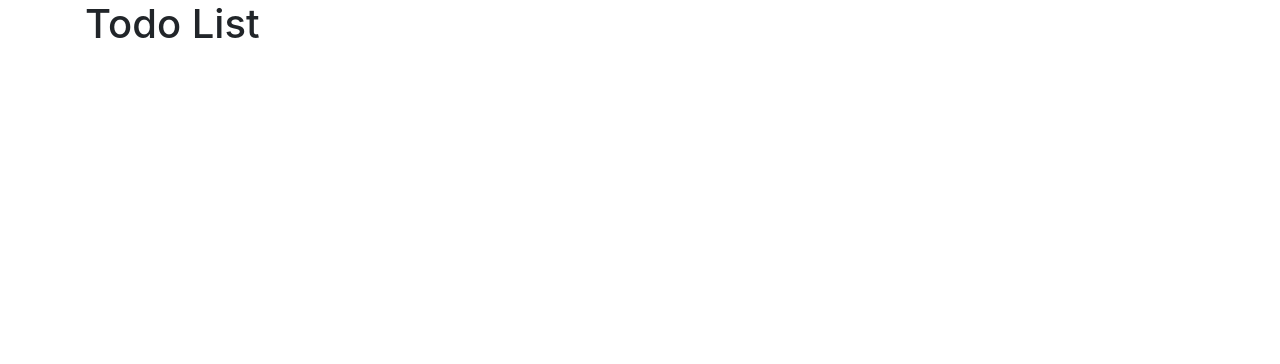
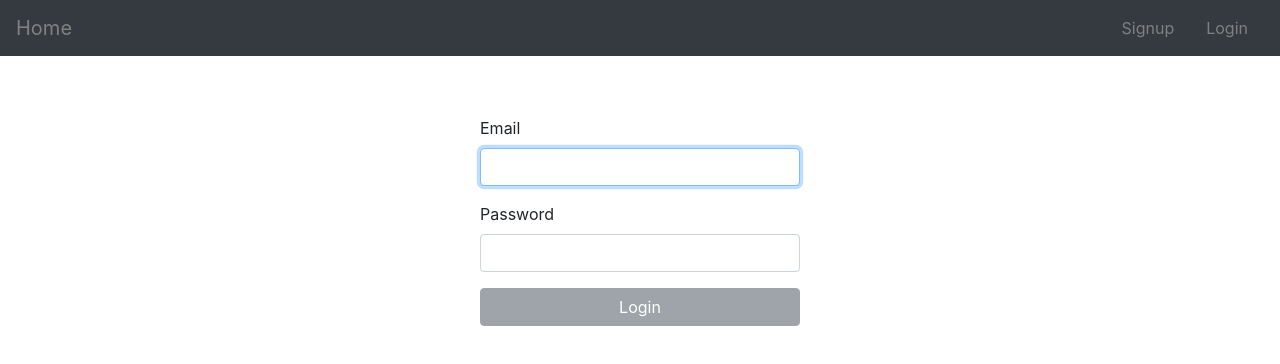
Before and after one commit to kjsergey/react-redux-todo-list, a React (Create React App) app: page / in a window 1280 px wide. Shown: the top 364 px of the page. Built offline with nearby package versions, Linux system fonts and the light colour scheme.

Commit message:
add navbar with routes matcher and logout

```diff
--- a/src/App.js
+++ b/src/App.js
@@ -1,14 +1,24 @@
-import React from 'react';
+import React, { Fragment } from 'react';
+import { Router, Route, Switch } from 'react-router-dom'
+import history from './history';
+import SiteNavbar from './components/SiteNavbar'
+import LoginForm from './components/LoginForm'
+import Logout from './components/Logout'
+
 import './App.css';
 
 function App() {
   return (
-    <div className="container">
-      <div className="header">
-        <h1>Todo List</h1>
-      </div>
-      {/* <LoginForm /> */}
-    </div>
+    <Router history={history}>
+      <Fragment>
+        <SiteNavbar />
+        <Switch>
+          <Route exact path='/' component={LoginForm} />
+          <Route path="/login/" component={LoginForm} />
+          <Route path="/logout/" component={Logout} />
+        </Switch>
+      </Fragment>
+    </Router>
   );
 }
 
--- /dev/null
+++ b/src/components/LoginForm/LoginForm.css
@@ -0,0 +1,16 @@
+@media all and (min-width: 480px) {
+	.LoginForm {
+	  padding: 60px 0;
+	}
+
+	.LoginForm form {
+	  margin: 0 auto;
+	  max-width: 320px;
+	}
+	.LoginForm p {
+	  margin: 0 auto;
+      max-width: 320px;
+      color: red;
+      text-align: center;
+    }
+}
--- a/src/components/LoginForm/LoginForm.js
+++ b/src/components/LoginForm/LoginForm.js
@@ -1,10 +1,11 @@
 import React, { useState } from 'react'
 import { shallowEqual, useSelector, useDispatch } from 'react-redux'
 import { authenticated, unauthenticated } from '../../actions/actionCreators'
-import 'bootstrap/dist/css/bootstrap.css';
 import API from '../../utils/API';
 import history from '../../history';
-import { Alert, Button, FormGroup, FormControl, FormLabel } from 'react-bootstrap';
+import 'bootstrap/dist/css/bootstrap.css';
+import './LoginForm.css'
+import { Alert, Button, FormGroup, Input, Label } from 'reactstrap';
 
 const LoginForm = () => {
   const dispatch = useDispatch();
@@ -21,6 +22,7 @@ const LoginForm = () => {
       .then(response => {
         dispatch(authenticated());
         localStorage.setItem('jwt', response.data.jwt);
+        setPassword('');
         history.push('/');
       })
       .catch(error => {
@@ -29,30 +31,31 @@ const LoginForm = () => {
   }
 
   return (
-    <div className="Login">
+    <div className="LoginForm">
       <form onSubmit={handleSubmit}>
         {authError !== undefined &&
           <FormGroup bssize="large">
-              <Alert variant="danger">
+              <Alert color="danger">
                 <strong>{authError}</strong>
               </Alert>
           </FormGroup>
         }
-        <FormGroup controlId="email" bssize="large">
-          <FormLabel>Email</FormLabel>
-          <FormControl
+        <FormGroup controlid="email" bssize="large">
+          <Label>Email</Label>
+          <Input
               autoFocus
               type="email"
               value={email}
               onChange={(e) => setEmail(e.target.value)}
           />
         </FormGroup>
-        <FormGroup controlId="password" bssize="large">
-          <FormLabel>Password</FormLabel>
-          <FormControl
+        <FormGroup controlid="password" bssize="large">
+          <Label>Password</Label>
+          <Input
               value={password}
               onChange={(e) => setPassword(e.target.value)}
               type="password"
+              autoComplete="true"
           />
         </FormGroup>
         <Button block bssize="large" disabled={!validateForm()} type="submit">
--- /dev/null
+++ b/src/components/Logout/Logout.js
@@ -0,0 +1,19 @@
+import { useEffect } from 'react'
+import { useDispatch } from 'react-redux'
+import { unauthenticated } from '../../actions/actionCreators'
+import history from '../../history';
+
+const Logout= () => {
+  const dispatch = useDispatch();
+
+  useEffect( () => {
+      dispatch(unauthenticated());
+      localStorage.removeItem('jwt');
+      history.push('/');
+    }
+  );
+
+  return null;
+}
+
+export default Logout;
--- /dev/null
+++ b/src/components/Logout/index.js
@@ -0,0 +1,3 @@
+import Logout from './Logout';
+
+export default Logout;
--- /dev/null
+++ b/src/components/SiteNavbar/RouteNavItem.js
@@ -0,0 +1,19 @@
+import React from 'react';
+import { Route } from 'react-router-dom';
+import { Link } from 'react-router-dom'
+import { NavItem, NavLink } from 'reactstrap';
+
+export default props =>
+  <Route
+    path={props.href}
+    exact
+    children={({ match, history }) =>
+      <NavItem
+        {...props}
+        active={match ? true : false}>
+        <NavLink tag={Link} to={props.href}>
+          {props.children}
+        </NavLink>
+      </NavItem>
+    }
+  />;
--- /dev/null
+++ b/src/components/SiteNavbar/SiteNavbar.css
@@ -0,0 +1,19 @@
+.navbar-brand,
+.nav-link {
+  color: grey
+}
+
+.nav > .active ,
+.nav > .active:hover,
+.nav > .active:focus {
+  color: grey;
+  background-color: rgb(35,77,130) !important;
+  background-image: none !important;
+}
+
+.nav-link:hover,
+.nav-link:focus,
+.navbar-brand:hover,
+.navbar-brand:focus {
+  color: white !important;
+}
--- a/src/components/SiteNavbar/SiteNavbar.js
+++ b/src/components/SiteNavbar/SiteNavbar.js
@@ -0,0 +1,33 @@
+import React from 'react'
+import { useSelector, shallowEqual } from 'react-redux'
+import { Nav, Navbar, NavbarBrand } from 'reactstrap';
+import { Link } from 'react-router-dom'
+import RouteNavItem from './RouteNavItem';
+import 'bootstrap/dist/css/bootstrap.css';
+import './SiteNavbar.css'
+
+const SiteNavbar = () => {
+  const authenticated = useSelector(state => state.auth.authenticated, shallowEqual);
+
+  return (
+    <Navbar color="dark">
+      <Nav>
+        <NavbarBrand tag={Link} to="/">
+          Home
+        </NavbarBrand>
+      </Nav>
+        <Nav className="ml-auto">
+          { authenticated
+            ? <RouteNavItem href="/logout">Logout</RouteNavItem>
+            : [
+                <RouteNavItem key={1} href="/signup">Signup</RouteNavItem>,
+                <RouteNavItem key={2} href="/login">Login</RouteNavItem>
+              ]
+          }
+
+        </Nav>
+    </Navbar>
+  );
+}
+
+export default SiteNavbar
--- a/src/index.js
+++ b/src/index.js
@@ -1,10 +1,7 @@
 import React from 'react';
 import ReactDOM from 'react-dom';
-import { Router, Route, Switch } from 'react-router-dom'
 import './index.css';
 import App from './App';
-import LoginForm from './components/LoginForm'
-import history from './history';
 import configureStore from './store';
 import { Provider } from 'react-redux';
 import * as serviceWorker from './serviceWorker';
@@ -13,16 +10,7 @@ const store = configureStore();
 
 ReactDOM.render(
   <Provider store={store}>
-    <Router history={history}>
-      <div>
-        {/* <SiteNavbar /> */}
-        <Switch>
-          <Route exact path='/' component={App} />
-          <Route path="/login/" component={LoginForm} />
-          {/* <Route path="/logout/" component={Logout} /> */}
-        </Switch>
-      </div>
-        </Router>
+    <App />
   </Provider>,
 document.getElementById('root'));
 
```
Also changed, not shown: package.json (+7 -108 lines), 1 other file (tests, documents, lock files or other folders).
